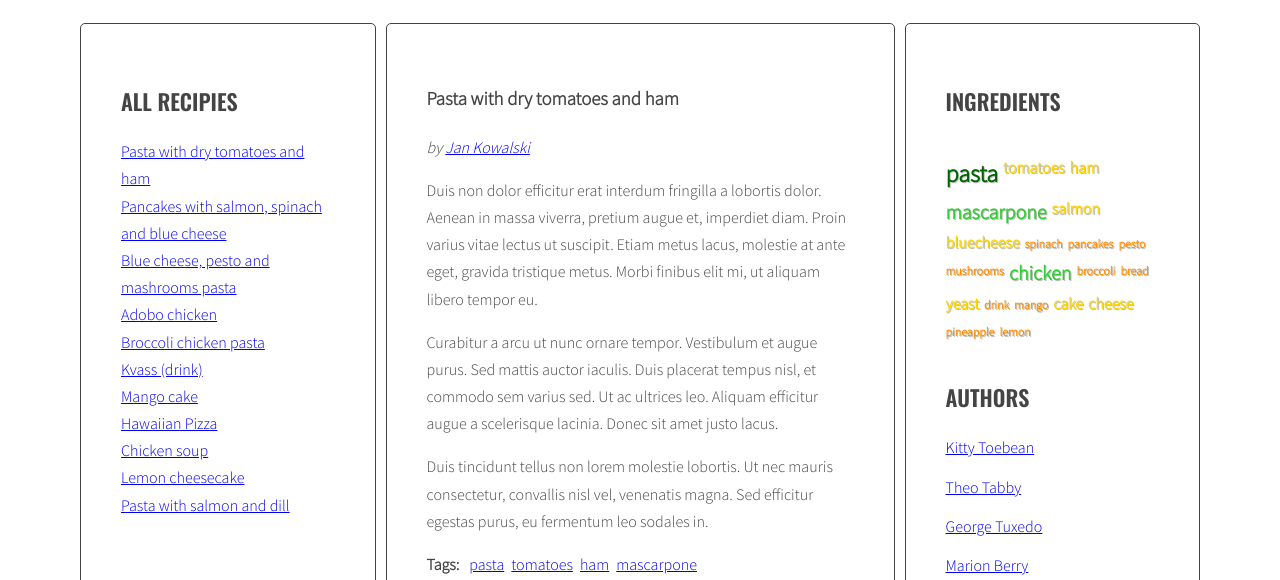
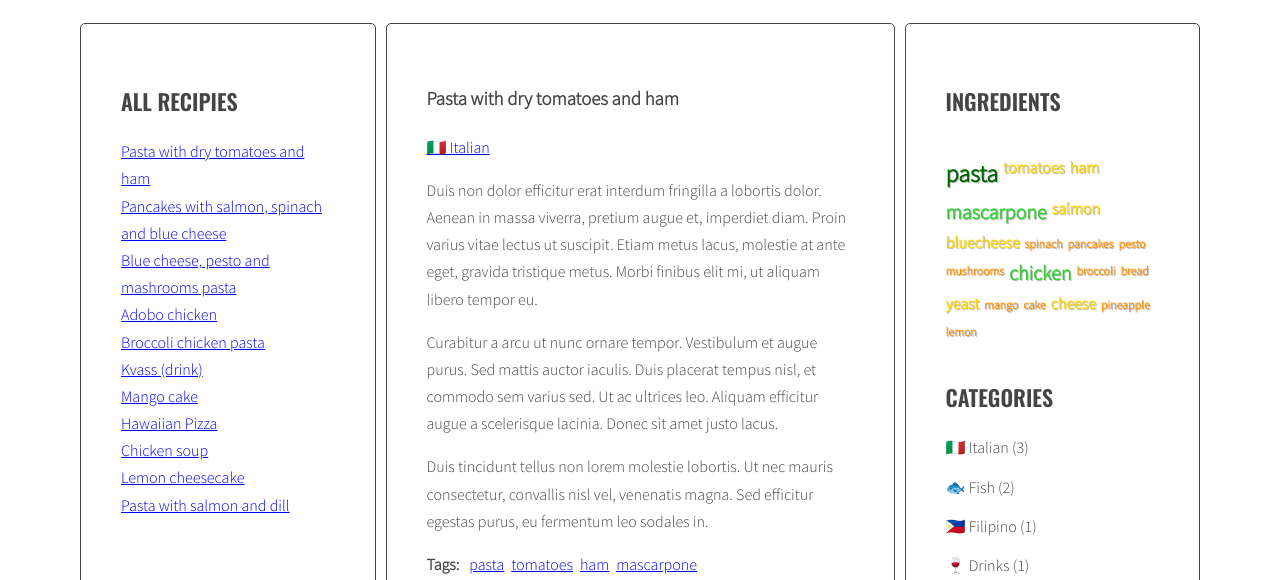
Before and after one commit to sebastianfaryna/javascript-blog, a website: page index.html in a window 1280 px wide. Shown: the part 220-800 px from the top of the page. Drawn offline with nearby package versions, Linux system fonts and the light colour scheme.

Commit message:
Add authors list with counter

```diff
--- a/index.html
+++ b/index.html
@@ -18,7 +18,7 @@
           </ul>
         </aside>
         <section class="posts">
-          <article class="post active" id="article-1" data-tags="pasta tomatoes ham mascarpone" data-author="Jan Kowalski">
+          <article class="post active" id="article-1" data-tags="pasta tomatoes ham mascarpone" data-author="&#x1F1EE&#x1F1F9 Italian">
             <h3 class="post-title">Pasta with dry tomatoes and ham</h3>
             <p class="post-author"></p>
             <div class="post-content">
@@ -39,7 +39,7 @@
               </ul>
             </div>
           </article>
-          <article class="post" id="article-2" data-tags="salmon bluecheese spinach pancakes" data-author="Antoni Nowak">
+          <article class="post" id="article-2" data-tags="salmon bluecheese spinach pancakes" data-author="&#x1F41F Fish">
             <h3 class="post-title">Pancakes with salmon, spinach and blue cheese</h3>
             <p class="post-author"></p>
             <div class="post-content">
@@ -61,7 +61,7 @@
               </ul>
             </div>
           </article>
-          <article class="post" id="article-3" data-tags="pasta pesto bluecheese mushrooms" data-author="Jan Kowalski">
+          <article class="post" id="article-3" data-tags="pasta pesto bluecheese mushrooms" data-author="&#x1F1EE&#x1F1F9 Italian">
             <h3 class="post-title">Blue cheese, pesto and mashrooms pasta</h3>
             <p class="post-author"></p>
             <div class="post-content">
@@ -80,7 +80,7 @@
               </ul>
             </div>
           </article>
-          <article class="post" id="article-4" data-tags="chicken" data-author="Jan Kowalski">
+          <article class="post" id="article-4" data-tags="chicken" data-author="&#x1F1F5&#x1F1ED Filipino">
             <h3 class="post-title">Adobo chicken</h3>
             <p class="post-author"></p>
             <div class="post-content">
@@ -99,7 +99,7 @@
               </ul>
             </div>
           </article>
-          <article class="post" id="article-5" data-tags="broccoli chicken pasta mascarpone" data-author="Franciszek Kowalczyk">
+          <article class="post" id="article-5" data-tags="broccoli chicken pasta mascarpone" data-author="&#x1F1EE&#x1F1F9 Italian">
             <h3 class="post-title">Broccoli chicken pasta</h3>
             <p class="post-author"></p>
             <div class="post-content">
@@ -119,7 +119,7 @@
               </ul>
             </div>
           </article>
-          <article class="post" id="article-6" data-tags="bread yeast drink" data-author="Antoni Nowak">
+          <article class="post" id="article-6" data-tags="bread yeast" data-author="&#x1F377 Drinks">
             <h3 class="post-title">Kvass (drink)</h3>
             <p class="post-author"></p>
             <div class="post-content">
@@ -141,7 +141,7 @@
               </ul>
             </div>
           </article>
-          <article class="post" id="article-7" data-tags="mango cake" data-author="Szymon Lewandowski">
+          <article class="post" id="article-7" data-tags="mango cake" data-author="&#x1F370 Cakes">
             <h3 class="post-title">Mango cake</h3>
             <p class="post-author"></p>
             <div class="post-content">
@@ -161,7 +161,7 @@
               </ul>
             </div>
           </article>
-          <article class="post" id="article-8" data-tags="tomatoes yeast ham cheese pineapple" data-author="Antoni Nowak">
+          <article class="post" id="article-8" data-tags="tomatoes yeast ham cheese pineapple" data-author="&#x1F355 Pizza">
             <h3 class="post-title">Hawaiian Pizza</h3>
             <p class="post-author"></p>
             <div class="post-content">
@@ -182,7 +182,7 @@
               </ul>
             </div>
           </article>
-          <article class="post" id="article-9" data-tags="chicken" data-author="Filip Szymański">
+          <article class="post" id="article-9" data-tags="chicken" data-author="&#x1F372 Soups">
             <h3 class="post-title">Chicken soup</h3>
             <p class="post-author"></p>
             <div class="post-content">
@@ -203,7 +203,7 @@
               </ul>
             </div>
           </article>
-          <article class="post" id="article-10" data-tags="cake cheese lemon" data-author="Antoni Nowak">
+          <article class="post" id="article-10" data-tags="cheese lemon" data-author="&#x1F370 Cakes">
             <h3 class="post-title">Lemon cheesecake</h3>
             <p class="post-author"></p>
             <div class="post-content">
@@ -226,7 +226,7 @@
               </ul>
             </div>
           </article>
-          <article class="post" id="article-11" data-tags="salmon mascarpone pasta" data-author="Jan Kowalski">
+          <article class="post" id="article-11" data-tags="salmon mascarpone pasta" data-author="&#x1F41F Fish">
             <h3 class="post-title">Pasta with salmon and dill</h3>
             <p class="post-author"></p>
             <div class="post-content">
@@ -249,31 +249,11 @@
         <aside class="sidebar">
           <h2 class="section-title">Ingredients</h2>
           <div class="container">
-          <ul class="tags tags-cloud">
-          </ul>
+            <ul class="tags tags-cloud">
+            </ul>
           </div>
-          <h2 class="section-title">Authors</h2>
+          <h2 class="section-title">Categories</h2>
           <ul class="list authors">
-            <li>
-              <a href="#">
-                <span class="author-name">Kitty Toebean</span>
-              </a>
-            </li>
-            <li>
-              <a href="#">
-                <span class="author-name">Theo Tabby</span>
-              </a>
-            </li>
-            <li>
-              <a href="#">
-                <span class="author-name">George Tuxedo</span>
-              </a>
-            </li>
-            <li>
-              <a href="#">
-                <span class="author-name">Marion Berry</span>
-              </a>
-            </li>
           </ul>
         </aside>
       </main>
--- a/js/script.js
+++ b/js/script.js
@@ -1,5 +1,17 @@
 'use strict';
 
+// SETTINGS. Prefiks opt- znaczy "options".
+const optArticleSelector = '.post',
+  optTitleSelector = '.post-title',
+  optTitleListSelector = '.titles',
+  optArticleTagsSelector = '.post-tags .list',
+  optArticleAuthorSelector = '.post-author',
+  optTagsListSelector = '.tags.list',
+  optCloudClassCount = 4,
+  optCloudClassPrefix = 'tag-size-',
+  optAuthorsListSelector = '.authors.list';
+
+/* kliknie w artykuły po lewej */
 const titleClickHandler = function(event) {
   event.preventDefault();
   const clickedElement = this;
@@ -29,16 +41,7 @@ const titleClickHandler = function(event) {
   targetArticle.classList.add('active');
 };
 
-// Zapisanie ustawień skryptu w stałych. Prefiks opt- znaczy "options".
-const optArticleSelector = '.post',
-  optTitleSelector = '.post-title',
-  optTitleListSelector = '.titles',
-  optArticleTagsSelector = '.post-tags .list',
-  optArticleAuthorSelector = '.post-author',
-  optTagsListSelector = '.tags.list',
-  optCloudClassCount = 4,
-  optCloudClassPrefix = 'tag-size-';
-
+/* Generowanie linków artykułów */
 function generateTitleLinks(customSelector = '') {
 
   // remove contents of titleList
@@ -78,7 +81,6 @@ function generateTitleLinks(customSelector = '') {
 generateTitleLinks();
 
 /* PARAMETRY TAGÓW */
-
 function calculateTagsParams(tags) {
   const params = {
     max: 0,
@@ -98,8 +100,8 @@ function calculateTagsParams(tags) {
 
   return params;
 }
+
 /* OBLICZANIE NUMERU KLASY TAGU
-
 alternatywnie: classNumber = Math.floor( ( (count - params.min) / (params.max - params.min) ) * optCloudClassCount + 1 ); */
 function calculateTagClass(count, params) {
   const normalizedCount = count - params.min;
@@ -109,11 +111,9 @@ function calculateTagClass(count, params) {
   return classNumber;
 }
 
-
-
 function generateTags() {
 
-  // /* [NEW] create a new variable allTags with an empty object */
+  /* create a new variable allTags with an empty object */
   let allTags = {};
 
   /* find all articles */
@@ -143,9 +143,9 @@ function generateTags() {
       /* add generated code to html variable */
       html = html + tagHTML;
 
-      /* [NEW] check if this link is NOT already in allTags */
+      /* check if this link is NOT already in allTags */
       if (!allTags[tag]) {
-        /* [NEW] add generated code to allTags object ZLICZANIE ILOŚCI WYSTĄPIEŃ TAGÓW*/
+        /*  add generated code to allTags object ZLICZANIE ILOŚCI WYSTĄPIEŃ TAGU*/
         allTags[tag] = 1;
       } else {
         allTags[tag]++;
@@ -160,19 +160,19 @@ function generateTags() {
     /* END LOOP: for every article: */
   }
 
-  /* [NEW] find list of tags in right column */
+  /* find list of tags in right column */
   const tagList = document.querySelector('.tags');
 
   const tagsParams = calculateTagsParams(allTags);
-  console.log('tagsParams:', tagsParams);
+  // console.log('MAX i MIN tagsParams:', tagsParams);
 
-  /* [NEW] create variable for all links HTML code */
+  /* create variable for all links HTML code */
   let allTagsHTML = '';
 
-  /* [NEW] START LOOP: for each tag in allTags: */
+  /* START LOOP: for each tag in allTags: */
   for (let tag in allTags) {
 
-    /* [NEW] generate code of a link and add it to allTagsHTML */
+    /* generate code of a link and add it to allTagsHTML */
 
     //const tagLinkHTML = '<li>' + '<a class="' + optCloudClassPrefix + calculateTagClass(allTags[tag], tagsParams) + '"' + 'href="#tag-' + tag + '"' + '>' + tag + '</a>' + ' (' + allTags[tag] + ')' + '</li>'; //z licznikiem wystąpień tagów
 
@@ -180,21 +180,24 @@ function generateTags() {
 
     allTagsHTML += tagLinkHTML;
 
-    /* [NEW] END LOOP: for each tag in allTags: */
+    /* END LOOP: for each tag in allTags: */
   }
 
-  /*[NEW] add HTML from allTagsHTML to tagList */
+  /* add HTML from allTagsHTML to tagList */
   tagList.innerHTML = allTagsHTML;
 
 }
 
 generateTags();
 
-
 /*      AUTORZY ARTYKUŁU      */
-
 function generateAuthors() {
 
+  /* [NEW] create a new variable allAuthors with an empty object */
+  let allAuthors = {};
+  // console.log('allAuthors', allAuthors);
+
+  /* find all articles */
   const articles = document.querySelectorAll(optArticleSelector);
 
   /* START LOOP for every article */
@@ -203,23 +206,75 @@ function generateAuthors() {
     /* find authors wrapper */
     const authorWrapper = article.querySelector(optArticleAuthorSelector);
 
+    /* make html variable with empty string */
+    let html = '';
+
     /* get authors from data-author attribute */
     const articleAuthor = article.getAttribute('data-author');
 
     /* generate HTML of the link */
-    const tagHTML = 'by <a href="#author-' + articleAuthor + '"><span>' + articleAuthor + '</span></a>';
+    const authorHTML = '<a href="#author-' + articleAuthor + '"><span>' + articleAuthor + '</span></a>';
+
+    /* add generated code to html variable */
+    html = html + authorHTML;
+
+    /* [NEW] check if this link is NOT already in allAuthors */
+    if (!allAuthors[articleAuthor]) {
+      allAuthors[articleAuthor] = 1;
+    } else {
+      allAuthors[articleAuthor]++;
+    }
 
     /* insert HTML of all the links into the tags wrapper */
-    authorWrapper.innerHTML = tagHTML;
+    authorWrapper.innerHTML = html;
 
     /* END LOOP: for every article: */
   }
+
+  /* [NEW] find authors container in the right column */
+  const authorsList = document.querySelector(optAuthorsListSelector);
+
+  /* variable for all authorHtml */
+  let html = '';
+  /* START LOOP for each article's author in allAuthor */
+  for (let articleAuthor in allAuthors) {
+    const authorLinkHTML = '<li><a href="#author-' + articleAuthor + '">' + articleAuthor + '</a>' + '   (' + allAuthors[articleAuthor] + ')</li>';
+    //    console.log('czy linki się generują?', authorLinkHTML);
+    html = html + authorLinkHTML;
+    /* END LOOP */
+  }
+
+  authorsList.innerHTML = html;
+
 }
 generateAuthors();
 
+// /*      AUTORZY ARTYKUŁU      */
+// function generateAuthors() {
+
+//   const articles = document.querySelectorAll(optArticleSelector);
+
+//   /* START LOOP for every article */
+//   for (let article of articles) {
+
+//     /* find authors wrapper */
+//     const authorWrapper = article.querySelector(optArticleAuthorSelector);
+
+//     /* get authors from data-author attribute */
+//     const articleAuthor = article.getAttribute('data-author');
+
+//     /* generate HTML of the link */
+//     const tagHTML = 'by <a href="#author-' + articleAuthor + '"><span>' + articleAuthor + '</span></a>';
+
+//     /* insert HTML of all the links into the tags wrapper */
+//     authorWrapper.innerHTML = tagHTML;
+
+//     /* END LOOP: for every article: */
+//   }
+// }
+// generateAuthors();
 
 /*    KLINIĘCIE W TAG   */
-
 function tagClickHandler(event) {
   /* prevent default action for this event */
   event.preventDefault();
--- a/sass/style.scss
+++ b/sass/style.scss
@@ -127,7 +127,7 @@ body {
 
   .tag-size-3 {
     font-size: 125%;
-    color: #32cd32;
+    color: #32CD32;
   }
 
   .tag-size-2 {
@@ -137,13 +137,18 @@ body {
 
   .tag-size-1 {
     font-size: 75%;
-    color: #ff8c00;
+    color: #FF8C00;
   }
 }
 
 /* Authors */
 
 .authors {
+  a {
+    text-decoration: none;
+    color: #444;
+  }
+
   li {
     margin-bottom: 12px;
   }
@@ -161,7 +166,7 @@ body {
 }
 
 .post-author {
-  font-style: italic;
+  font-style: none; /*italic*/
 }
 
 
```
Also changed, not shown: css/style.css, 1 other file.
